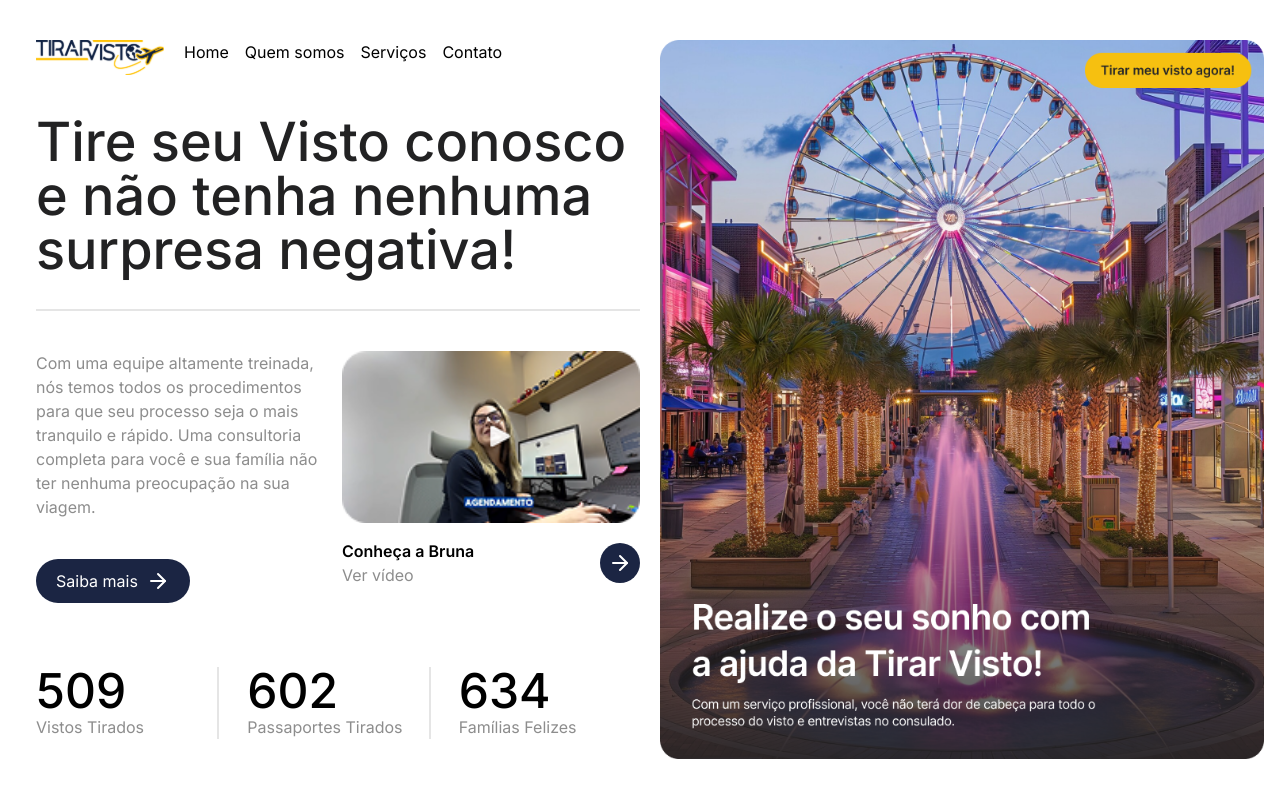
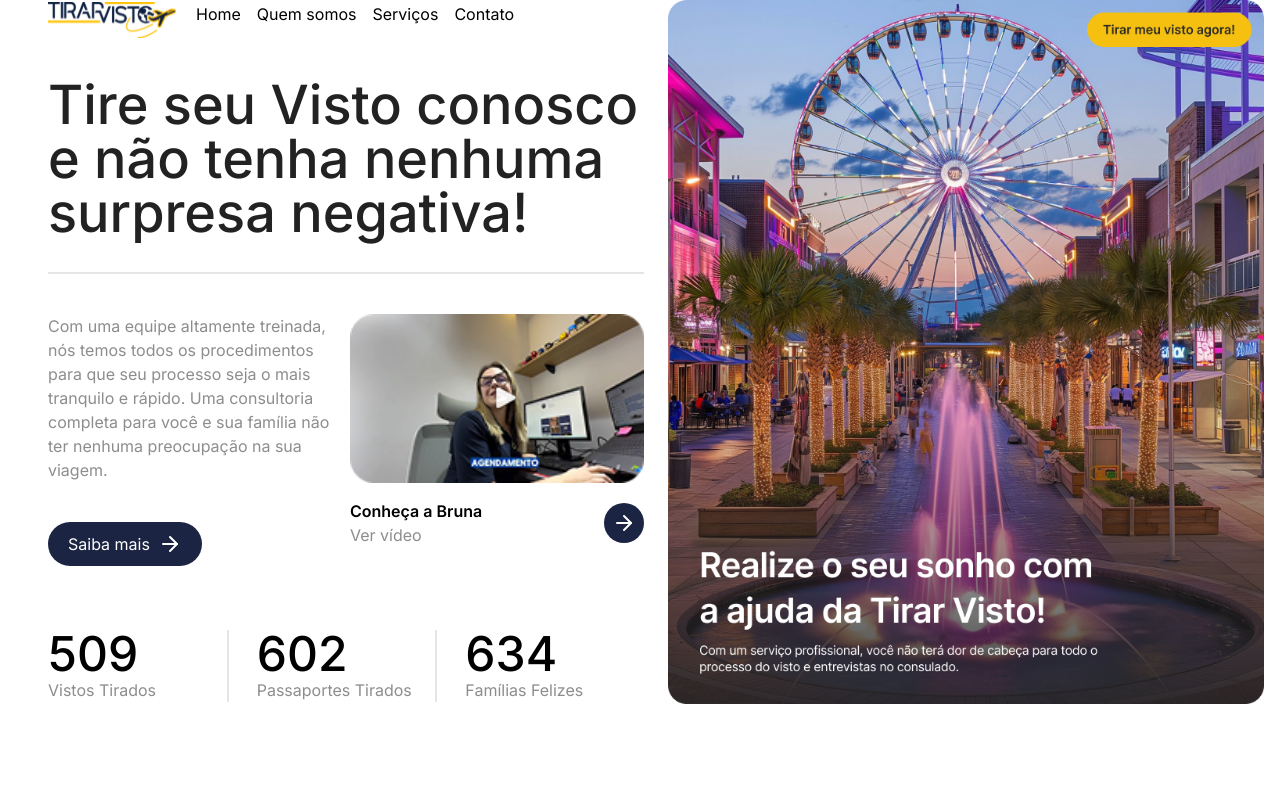
Before and after one commit to debsmalheiro/tirar-visto, a React (Vite) app: page / in a window 1280 px wide. Built offline with nearby package versions, Linux system fonts and the light colour scheme.

Commit message:
fix: adjust global layout

```diff
--- a/src/components/header.tsx
+++ b/src/components/header.tsx
@@ -10,7 +10,7 @@ export default function Header() {
     ];
 
     return (
-        <header className='flex mt-5'>
+        <header className='flex'>
             <Sidebar />
             <div className="flex justify-center md:justify-start items-center">
                 <img src={Logo} alt="Logo Tirar Visto" className="w-32 h-auto" />
--- a/src/templates/hero-section.tsx
+++ b/src/templates/hero-section.tsx
@@ -5,8 +5,8 @@ import { ArrowRight } from "lucide-react";
 
 export default function HeroSection() {
     return (
-        <section className="block mx-4 md:flex md:ml-4">
-            <div className="flex flex-col md:flex-1 justify-center md:p-5">
+        <section className="block px-4 md:pl-12 md:pr-4 md:flex">
+            <div className="flex flex-col md:flex-1 justify-center">
                 <Header />
 
                 <h1 className="text-5xl md:text-[54px] mt-6 pb-6 md:mt-10 md:pb-8 text-neutral-800 font-medium border-b-2 border-neutral-200">Tire seu Visto conosco e não tenha nenhuma surpresa negativa!</h1>
@@ -53,7 +53,7 @@ export default function HeroSection() {
                     </div>
                 </div>
             </div>
-            <div className="flex mt-10 md:flex-1">
+            <div className="flex mt-10 md:mt-0 md:ml-6 md:flex-1">
                 <img src={FerrisWheel} alt="Roda gigante" className="w-full h-auto" />
             </div>
         </section>
```
